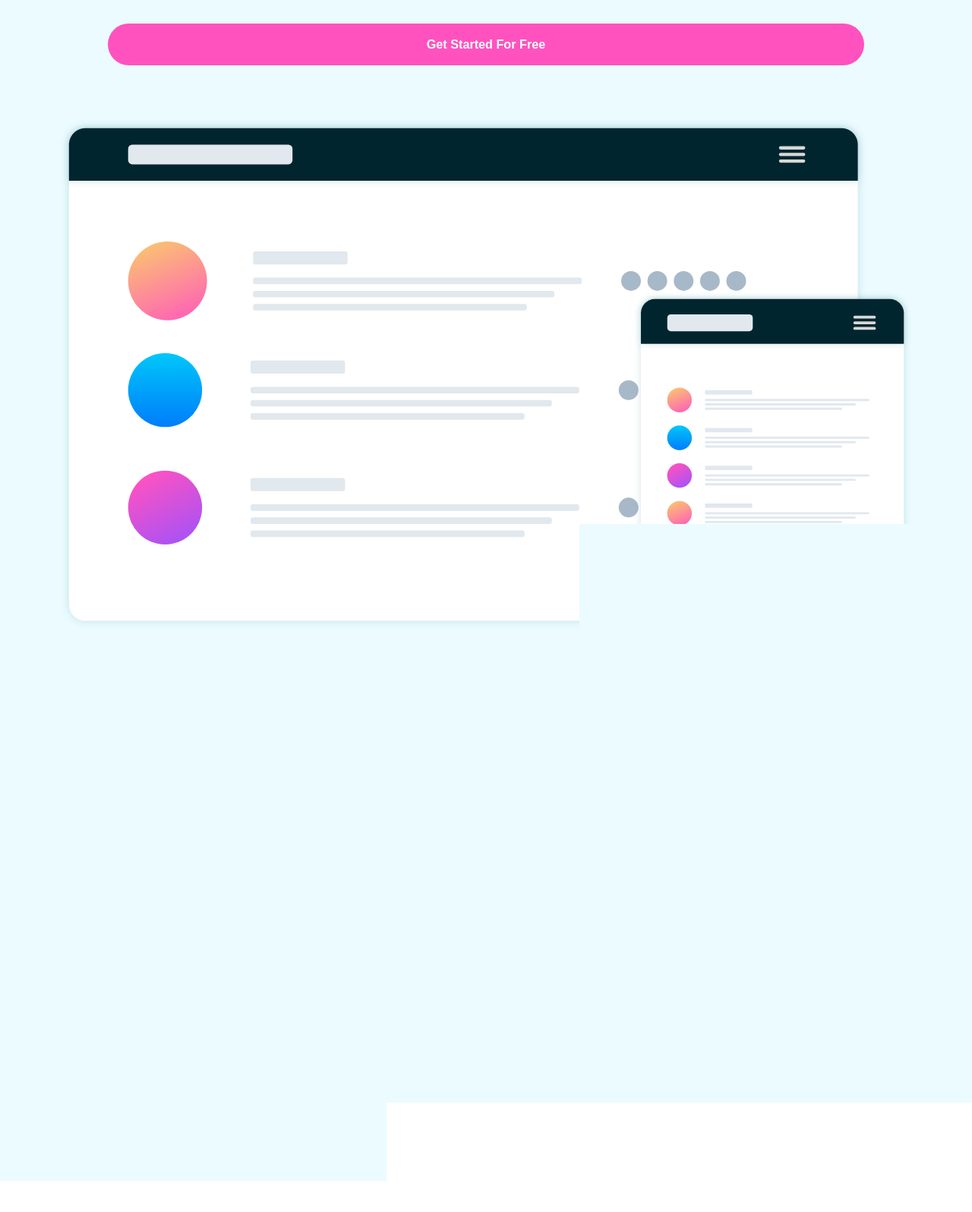
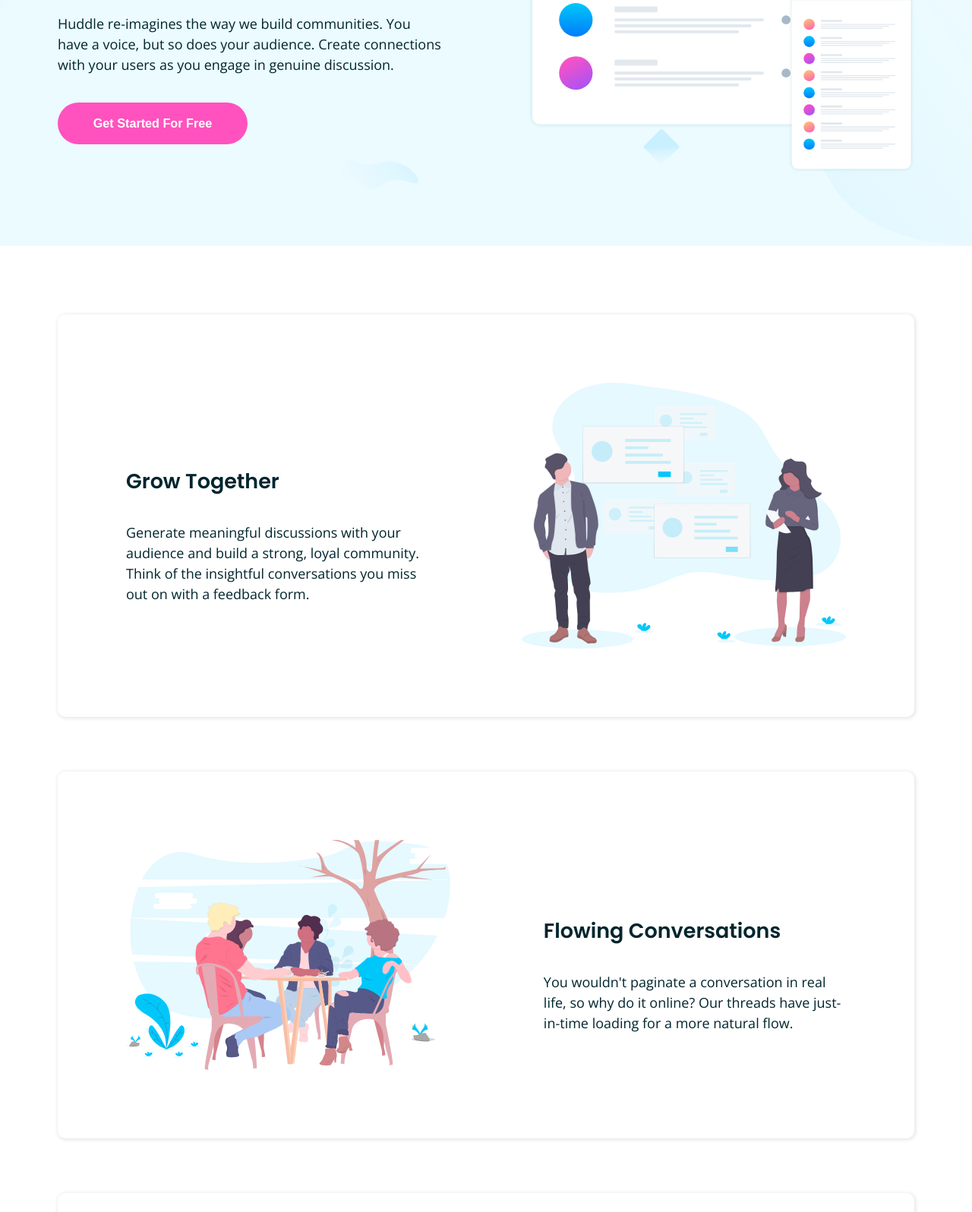
Before and after one commit to godwinopara/huddle.github.io, a plain HTML site: page index.html in a window 1280 px wide. Shown: the part 327-1923 px from the top of the page at 76% size. Before the commit the page ends 1882 px from the top, so only its background shows below. Drawn offline with nearby package versions, Linux system fonts and the light colour scheme.

Commit message:
styled the hero and the about page tobe responsive on all devices

```diff
--- a/index.html
+++ b/index.html
@@ -33,33 +33,67 @@
       </section>
     </header>
 
-    <main>
-      <section>
+    <main class="container">
+      <div class="card-wrapper">
+        <section class="grow-together card">
+          <img src="./images/illustration-grow-together.svg" alt="grow-together illustration" />
+          <div class="grow-together_text">
             <h2>Grow Together</h2>
             <p>
-          Generate meaningful discussions with your audience and build a strong, loyal community. Think of the insightful conversations you miss out
-          on with a feedback form.
+              Generate meaningful discussions with your audience and build a strong, loyal community. Think of the insightful conversations you miss
+              out on with a feedback form.
             </p>
+          </div>
         </section>
-      <section>
+        <section class="flowing-conversation card">
+          <img src="./images/illustration-flowing-conversation.svg" alt="" />
+          <div class="flowing-conversation_text">
             <h2>Flowing Conversations</h2>
-        <p>You wouldn't paginate a conversation in real life, so why do it online? Our threads have just-in-time loading for a more natural flow.</p>
+            <p>
+              You wouldn't paginate a conversation in real life, so why do it online? Our threads have just-in-time loading for a more natural flow.
+            </p>
+          </div>
         </section>
 
-      <section>
-        <h1>Your Users</h1>
+        <section class="card">
+          <img src="./images/illustration-your-users.svg" alt="" />
+          <div>
+            <h2>Your Users</h2>
             <p>
-          It takes no time at all to integrate Huddle with your app's authentication solution. This means, once signed in to your app, your users can
-          start chatting immediately.
+              It takes no time at all to integrate Huddle with your app's authentication solution. This means, once signed in to your app, your users
+              can start chatting immediately.
             </p>
+          </div>
+        </section>
+      </div>
+
+      <section class="community">
+        <h2>Ready To Build Your Community?</h2>
+        <button>Get Started For Free</button>
       </section>
     </main>
 
-    <h2>Ready To Build Your Community?</h2>
+    <footer>
+      <div class="footer-wrapper container">
+        <div class="footer-wrapper_contact">
+          <img src="./images/footer-logo.svg" alt="" />
+          <address>
+            <p>
+              <ion-icon name="location-outline" class="icon"></ion-icon>
+              <span>Lorem ipsum dolor sit amet, consectetur adipiscing elit, sed do eiusmod tempor incididunt ut labore et dolore magna aliqua </span>
+            </p>
+            <p>
+              <ion-icon name="call-outline" class="icon"></ion-icon>
+              +1-543-123-4567
+            </p>
+            <p>
+              <ion-icon name="mail-outline" class="icon"></ion-icon>
+              example@huddle.com
+            </p>
+          </address>
+        </div>
 
-    Get Started For Free Lorem ipsum dolor sit amet, consectetur adipiscing elit, sed do eiusmod tempor incididunt ut labore et dolore magna aliqua
-    +1-543-123-4567 example@huddle.com
-
+        <div>
           <ul>
             <li>About Us</li>
             <li>What We Do</li>
@@ -71,9 +105,19 @@
             <li>Blog</li>
             <li>Contact Us</li>
           </ul>
+        </div>
 
-    &copy; Copyright 2018 Huddle. All rights reserved.
+        <div class="social-links">
+          <ion-icon name="logo-facebook"></ion-icon>
+          <ion-icon name="logo-twitter"></ion-icon>
+          <ion-icon name="logo-instagram"></ion-icon>
+        </div>
+      </div>
 
-    <footer></footer>
+      <p>&copy; Copyright 2018 Huddle. All rights reserved.</p>
+    </footer>
+
+    <script type="module" src="https://unpkg.com/ionicons@5.5.2/dist/ionicons/ionicons.esm.js"></script>
+    <script nomodule src="https://unpkg.com/ionicons@5.5.2/dist/ionicons/ionicons.js"></script>
   </body>
 </html>
--- a/main.css
+++ b/main.css
@@ -6,6 +6,7 @@
   --grayish-blue: hsl(208, 11%, 55%);
   --pink: hsl(322, 100%, 66%);
   --white: hsl(0, 0%, 100%);
+  --box-shadow: hsla(0, 0%, 0%, 0.1);
 }
 
 *,
@@ -41,14 +42,25 @@ img {
 
 .container {
   padding: 0 1rem;
+  max-width: 1200px;
+  margin: auto;
+}
+
+ul,
+li {
+  list-style: none;
 }
 
 /* ============================================= */
+/* ================== HEADER =================== */
 /* ============================================= */
 
 header {
   background-color: var(--pale-cyan);
-  padding: 2rem 0 4rem;
+  padding: 2rem 0 5rem;
+  background-image: url("./images/bg-hero-mobile.svg");
+  background-position: center;
+  background-size: cover;
 }
 
 nav {
@@ -75,21 +87,21 @@ nav button {
   font-weight: 700;
 }
 
-.header-description_text {
+.header-description {
+  width: 95%;
+  margin: auto;
+  text-align: center;
   margin-top: 7rem;
-  text-align: center;
 }
 
 .header-description_text h1 {
   font-size: 1.7rem;
-  width: 90%;
   margin: auto;
 }
 
 .header-description_text p {
   margin: auto;
   margin-top: 2rem;
-  width: 90%;
 }
 
 .header-description_text button {
@@ -107,5 +119,137 @@ nav button {
 .header-description_image {
   margin: auto;
   margin-top: 4rem;
+}
+
+@media screen and (min-width: 768px) {
+  .header-description {
+    width: 70%;
+    margin-left: auto;
+    margin-right: auto;
+  }
+
+  .header-description_text h1 {
+    font-size: 2rem;
+  }
+
+  .container {
+    padding: 0 2rem;
+  }
+}
+
+@media screen and (min-width: 1024px) {
+  header {
+    background-image: url("./images/bg-hero-desktop.svg");
+  }
+
+  .header-description {
+    display: grid;
+    grid-template-columns: 1fr 1fr;
+    justify-content: space-between;
+    width: 100%;
+    text-align: left;
+  }
+
+  .header-description_text,
+  .header-description_image {
+    margin-right: 0;
+    margin-top: 0;
+    width: 90%;
+  }
+
+  .header-description_text button {
+    width: 250px;
+  }
+}
+
+@media screen and (min-width: 1200px) {
+  .header-description_text h1 {
+    font-size: 2.5rem;
+  }
+}
+
+/* ======================================================= */
+/* =================== GROW TOGETHER ===================== */
+/* ======================================================= */
+
+.card-wrapper {
+  padding: 5rem 0;
+}
+
+.card {
+  /* border: 1px solid black; */
+  padding: 4rem 2rem;
+  border-radius: 10px;
+  box-shadow: 1px 1px 5px 1px var(--box-shadow);
+  -webkit-box-shadow: 1px 1px 5px 1px var(--box-shadow);
+  -moz-box-shadow: 1px 1px 5px 1px var(--box-shadow);
+  text-align: center;
+  margin-bottom: 4rem;
+}
+
+.card h2 {
+  margin: 3rem 0 2rem;
+}
+
+@media screen and (min-width: 768px) {
+  .card {
+    display: flex;
+    align-items: center;
+    justify-content: space-between;
+    text-align: left;
+  }
+
+  .card img {
+    width: 45%;
+  }
+
+  .card div {
+    width: 42%;
+  }
+
+  .card:nth-child(odd) {
+    flex-direction: row-reverse;
+  }
+}
+
+@media screen and (min-width: 1024px) {
+  .card {
+    padding: 5rem;
+  }
+}
+
+/* ==================================================== */
+/* ==================================================== */
+
+/* =================================================== */
+/* ================================================== */
+
+footer {
+  background-color: var(--dark-cyan);
+  color: var(--pale-cyan);
+  padding: 10rem 0 5rem;
+}
+
+footer address {
+  font-style: normal;
+}
+
+address p {
+  display: flex;
+  margin-bottom: 1.5rem;
+}
+
+span {
   width: 90%;
 }
+
+.icon {
+  margin-right: 1rem;
+  font-size: 1.5rem;
+}
+
+.footer-wrapper_contact img {
+  height: 40px;
+  width: 250px;
+  margin: 1.5rem 0;
+}
```
Also changed, not shown: images/footer-logo.svg (added). Lines whose indentation alone changed are shown as unchanged.
